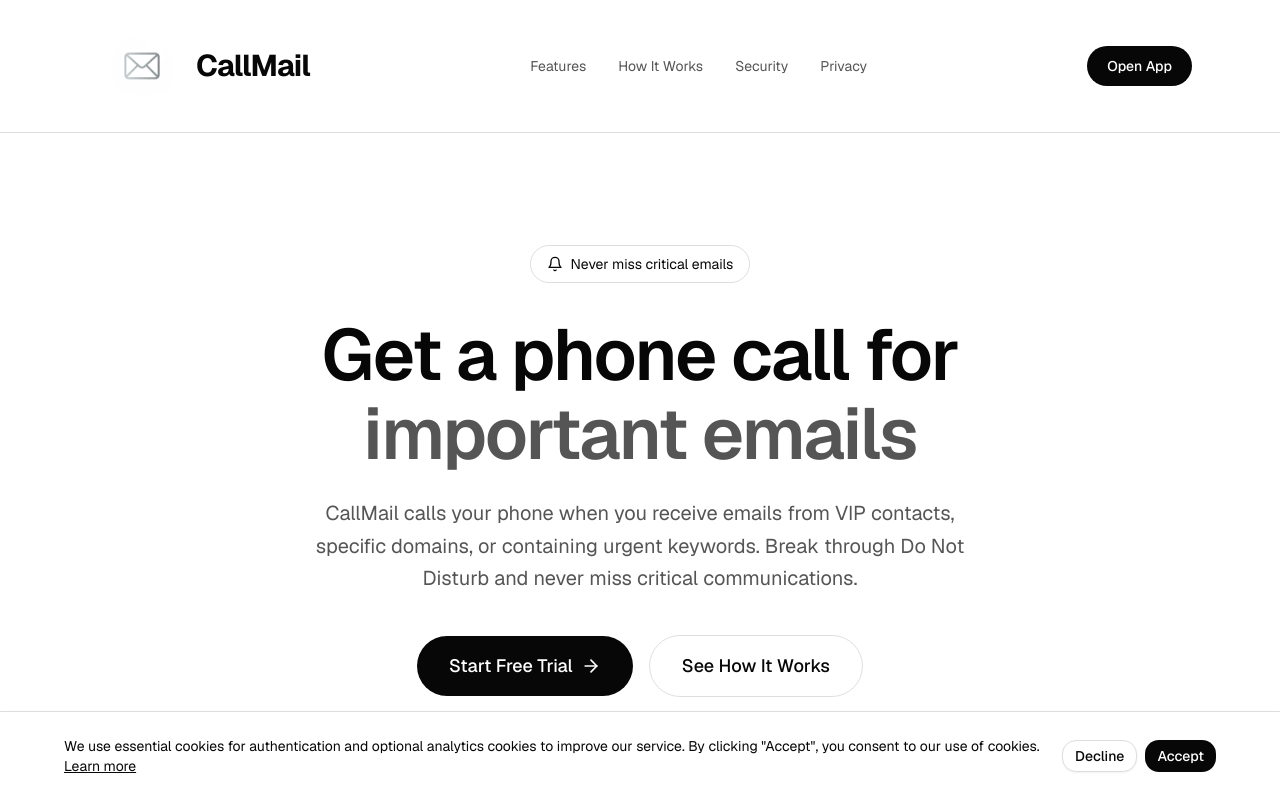
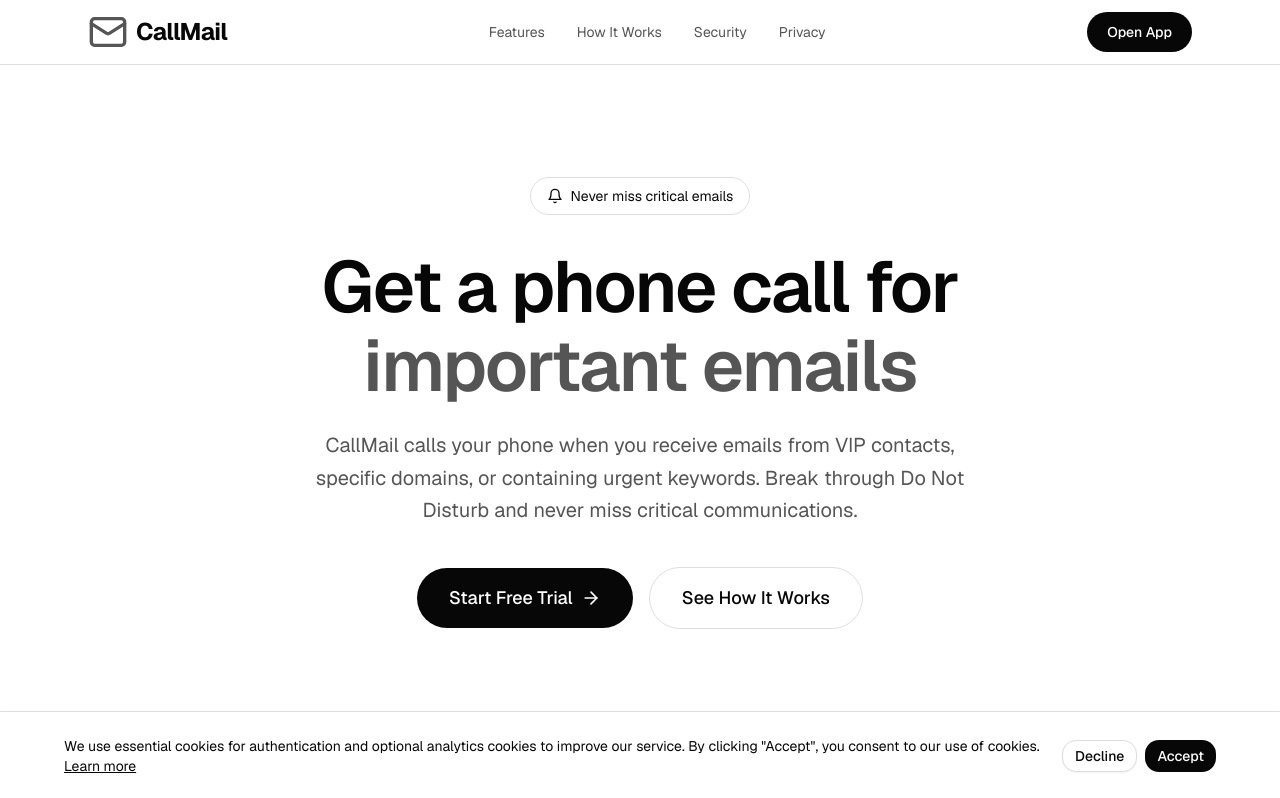
Before and after one commit to thebuzz08/callmail, a Next.js app: page / in a window 1280 px wide. Shown: the top 798 px of the page. Built offline with nearby package versions, Linux system fonts and the light colour scheme; no server answers.

Commit message:
fix: adjust icon sizes for consistent display in header and footer

```diff
--- a/app/page.tsx
+++ b/app/page.tsx
@@ -18,15 +18,9 @@ export default function HomePage() {
       {/* Header */}
       <header className="sticky top-0 z-50 bg-background/80 backdrop-blur-sm border-b border-border">
         <div className="max-w-6xl mx-auto px-4 sm:px-6 py-3 flex items-center justify-between">
-          <Link href="/" className="flex items-center gap-0">
-            <Image
-              src="/images/callmail-contact-photo.jpg"
-              alt="CallMail - Get a Phone Call for Important Emails"
-              width={108}
-              height={108}
-              className="rounded-2xl"
-            />
-            <span className="text-3xl font-bold tracking-tight">CallMail</span>
+          <Link href="/" className="flex items-center gap-2">
+            <Mail className="w-10 h-10 text-muted-foreground" aria-hidden="true" />
+            <span className="text-2xl font-bold tracking-tight">CallMail</span>
           </Link>
 
           {/* Desktop nav */}
@@ -312,16 +306,10 @@ export default function HomePage() {
       <footer className="border-t border-border py-12 px-4 sm:px-6">
         <div className="max-w-6xl mx-auto">
           <div className="flex flex-col md:flex-row items-center justify-between gap-6">
-            <Link href="/" className="flex items-center gap-3">
-              <Image
-                src="/images/callmail-contact-photo.jpg"
-                alt="CallMail Logo"
-                width={32}
-                height={32}
-                className="rounded-xl"
-              />
-              <span className="font-semibold">CallMail</span>
-            </Link>
+              <Link href="/" className="flex items-center gap-2">
+                <Mail className="w-6 h-6 text-muted-foreground" aria-hidden="true" />
+                <span className="font-semibold">CallMail</span>
+              </Link>
 
             <nav className="flex flex-wrap items-center justify-center gap-6 text-sm text-muted-foreground">
               <Link href="/privacy" className="hover:text-foreground transition-colors">
```
